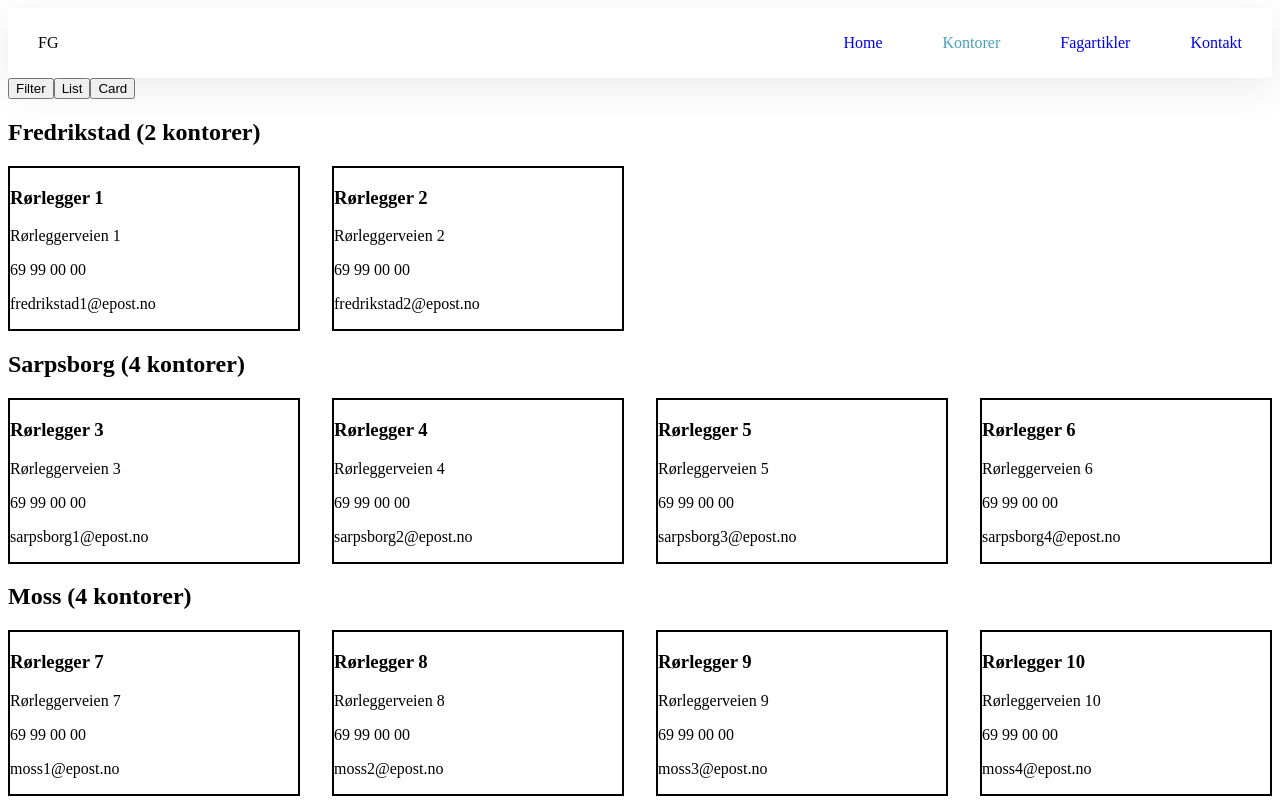
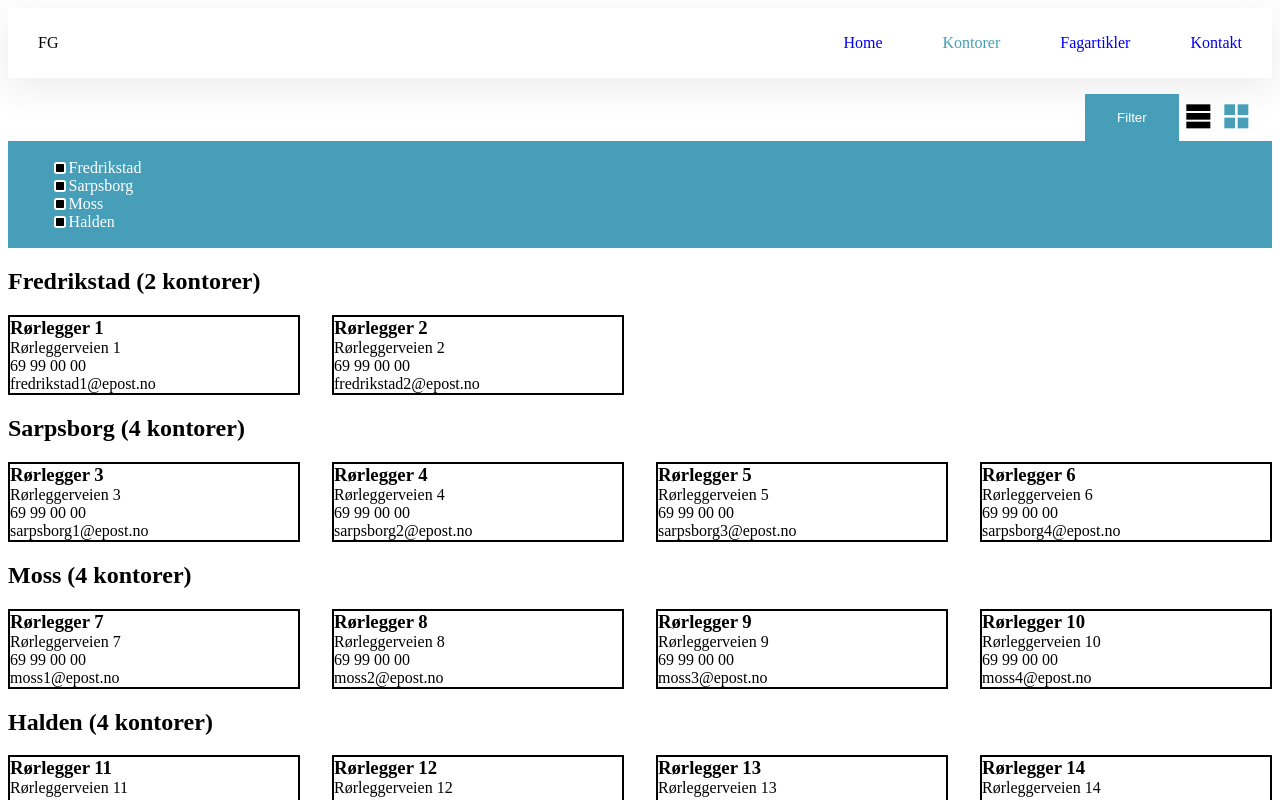
Before and after one commit to larsmra/ITF31619_eksamen_gruppe19, a React app in the folder client/: page /kontorer in a window 1280 px wide. Both pictures are taken after a click on the button "Filter". Shown: the top 800 px of the page. Built offline with nearby package versions, Linux system fonts and the light colour scheme.

Commit message:
Created a filter for the office list

```diff
--- a/client/src/components/OfficeItem.jsx
+++ b/client/src/components/OfficeItem.jsx
@@ -1,36 +1,51 @@
 import React from 'react';
+import { useHistory } from 'react-router-dom';
 import styled from 'styled-components';
+
+const RETURN_KEY = 13;
 
 const StyledArticle = styled.article.attrs(({ isList }) => ({
   isList: isList || false,
 }))`
+  display: flex;
+  padding: 0;
+  cursor: pointer;
+  align-items: ${({ isList }) => (isList ? 'center' : 'left')};
+  flex-direction: ${({ isList }) => (isList ? 'row' : 'column')};
+  transition: all 0.1s ease-in-out;
   ${({ isList }) => !isList && 'border: 2px solid black'};
-  padding: 0;
+
+  &:hover,
+  &:focus {
+    ${({ isList }) => !isList && 'box-shadow: 0em 0.1em 0.2em black;'};
+  }
 `;
 
-const StyledAnchor = styled.a`
-  color: #000000;
-  text-decoration: none;
-`;
-
-const StyledNumber = styled.p.attrs(({ isList }) => ({
-  isList: isList || false,
-}))`
-  padding: 0.8em 1em;
+const StyledNumber = styled.p`
+  margin: 0;
+  width: 2em;
+  line-height: 2em;
+  text-align: center;
   background-color: #000000;
   color: #ffffff;
-  display: ${({ isList }) => (isList ? 'inline-block' : 'none')};
+  transition: all 0.1s ease-in-out;
+
+  ${StyledArticle}:hover & {
+    transform: scale(1.1);
+  }
 `;
 
 const StyledHeading = styled.h3.attrs(({ isList }) => ({
   isList: isList || false,
 }))`
+  margin: 0;
   ${({ isList }) => isList && 'display: inline-block; margin-left: 0.5em'}
 `;
 
 const StyledText = styled.p.attrs(({ isList }) => ({
   isList: isList || false,
 }))`
+  margin: 0;
   ${({ isList }) => isList && 'display: inline-block; margin-left: 1em;'}
 `;
 
@@ -43,16 +58,28 @@ const OfficeItem = ({
   email,
   isList = false,
 }) => {
-  console.log(`indeex ${index}`);
+  const history = useHistory();
+
+  const goToPage = () => {
+    history.push(`/kontorer/${id}`);
+  };
+
+  const onClick = () => goToPage();
+
+  const onKeyDown = (e) => e.keyCode === RETURN_KEY && goToPage();
+
   return (
-    <StyledArticle isList={isList}>
-      <StyledNumber isList={isList}>{index + 1}</StyledNumber>
-      <StyledAnchor href={`/kontorer/${id}`}>
-        <StyledHeading isList={isList}>{name}</StyledHeading>
-        <StyledText isList={isList}>{address}</StyledText>
-        <StyledText isList={isList}>{phone}</StyledText>
-        <StyledText isList={isList}>{email}</StyledText>
-      </StyledAnchor>
+    <StyledArticle
+      isList={isList}
+      tabIndex={0}
+      onClick={onClick}
+      onKeyDown={onKeyDown}
+    >
+      {isList && <StyledNumber>{index + 1}</StyledNumber>}
+      <StyledHeading isList={isList}>{name}</StyledHeading>
+      <StyledText isList={isList}>{address}</StyledText>
+      <StyledText isList={isList}>{phone}</StyledText>
+      <StyledText isList={isList}>{email}</StyledText>
     </StyledArticle>
   );
 };
--- a/client/src/data/data.js
+++ b/client/src/data/data.js
@@ -2,18 +2,22 @@ export const locations = [
   {
     id: 1,
     city: 'Fredrikstad',
+    view: true,
   },
   {
     id: 2,
     city: 'Sarpsborg',
+    view: true,
   },
   {
     id: 3,
     city: 'Moss',
+    view: true,
   },
   {
     id: 4,
     city: 'Halden',
+    view: true,
   },
 ];
 
--- a/client/src/layouts/PageLayout.jsx
+++ b/client/src/layouts/PageLayout.jsx
@@ -9,7 +9,11 @@ const PageLayout = ({ children }) => (
       <Navbar />
     </header>
     <main>{children}</main>
-    <Footer orgnumber="Orgnr: 007 007 007" email="lg@lgror.no" phone="99 00 00 00"/>
+    <Footer
+      orgnumber="Orgnr: 007 007 007"
+      email="lg@lgror.no"
+      phone="99 00 00 00"
+    />
   </>
 );
 
--- a/client/src/pages/Offices.jsx
+++ b/client/src/pages/Offices.jsx
@@ -1,26 +1,140 @@
 import React, { useState } from 'react';
+import styled from 'styled-components';
 import { locations, offices } from '../data/data';
 
 import OfficeContainer from '../components/OfficeContainer';
 
+const StyledButtonSection = styled.section`
+  padding: 1em 1em 0 1em;
+  display: flex;
+  flex-flow: row;
+  justify-content: flex-end;
+`;
+
+const StyledButton = styled.button.attrs(({ pressed }) => ({
+  pressed: pressed || false,
+}))`
+  border: none;
+  padding: 1.2em 2.4em;
+  background-color: ${({ pressed }) => (pressed ? '#479eb9' : '#e8e8e8')};
+  color: ${({ pressed }) => (pressed ? '#ffffff' : '#000000')};
+`;
+
+const StyledIconButton = styled.button.attrs(({ pressed }) => ({
+  pressed: pressed || false,
+}))`
+  appearance: none;
+  border: none;
+  background-color: transparent;
+  & rect {
+    fill: ${({ pressed }) => (pressed ? '#479eb9' : '#000000')};
+  }
+`;
+
+const StyledFilterSection = styled.section`
+  background-color: #479eb9;
+  color: #ffffff;
+  padding: 0.1em;
+`;
+
+const StyledList = styled.ul`
+  list-style: none;
+`;
+
+const StyledListElement = styled.li`
+  display: flex;
+  flex-direction: row;
+  align-items: center;
+`;
+
+const StyledCheckbox = styled.input.attrs({ type: 'checkbox' })`
+  -webkit-appearance: none;
+  appearance: none;
+  background-color: #ffffff;
+  border: 0.2em solid #ffffff;
+  border-radius: 0.2em;
+  padding: 0.3em;
+  display: inline-block;
+
+  &:checked {
+    background-color: #000000;
+  }
+`;
+
+const StyledLabel = styled.label`
+  margin-left: 0.5em;
+`;
+
 const Offices = () => {
+  const [availableLocations, setAvailableLocations] = useState(locations);
+  const [filter, setFilter] = useState(false);
   const [listView, setListView] = useState(false);
+
+  const handleChange = (id) => {
+    const temp = [...locations];
+    const filtered = temp.filter((location) => location.id === id).shift();
+    filtered.view = !filtered.view;
+    setAvailableLocations(temp);
+  };
 
   return (
     <section>
-      <section>
-        <button type="button" id="filter">
+      <StyledButtonSection>
+        <StyledButton
+          type="button"
+          pressed={filter}
+          onClick={() => setFilter(!filter)}
+        >
           Filter
-        </button>
-        <button type="button" id="listView" onClick={() => setListView(true)}>
-          List
-        </button>
-        <button type="button" id="cardView" onClick={() => setListView(false)}>
-          Card
-        </button>
-      </section>
+        </StyledButton>
+        <StyledIconButton
+          type="button"
+          pressed={listView}
+          onClick={() => setListView(true)}
+        >
+          <svg width="2em" height="2em">
+            <rect x="0.1em" y="0.1em" width="1.8em" height="0.5em" />
+            <rect x="0.1em" y="0.75em" width="1.8em" height="0.5em" />
+            <rect x="0.1em" y="1.4em" width="1.8em" height="0.5em" />
+            List view
+          </svg>
+        </StyledIconButton>
+        <StyledIconButton
+          type="button"
+          pressed={!listView}
+          onClick={() => setListView(false)}
+        >
+          <svg width="2em" height="2em">
+            <rect x="0.1em" y="0.1em" width="0.8em" height="0.8em" />
+            <rect x="1.1em" y="0.1em" width="0.8em" height="0.8em" />
+            <rect x="0.1em" y="1.1em" width="0.8em" height="0.8em" />
+            <rect x="1.1em" y="1.1em" width="0.8em" height="0.8em" />
+            Card view
+          </svg>
+        </StyledIconButton>
+      </StyledButtonSection>
+      {filter && (
+        <StyledFilterSection>
+          <StyledList>
+            {availableLocations &&
+              availableLocations.map((location) => (
+                <StyledListElement key={location.id}>
+                  <StyledCheckbox
+                    name={location.city}
+                    type="checkbox"
+                    checked={location.view}
+                    onChange={() => handleChange(location.id)}
+                  />
+                  <label htmlFor={location.city}>{location.city}</label>
+                </StyledListElement>
+              ))}
+          </StyledList>
+        </StyledFilterSection>
+      )}
       {locations &&
-        locations.map((location) => {
+        locations
+          .filter((location) => location.view === true)
+          .map((location) => {
             const locationOffices = offices.filter(
               (office) => office.location === location.id
             );
```
Lines whose indentation alone changed are shown as unchanged.
